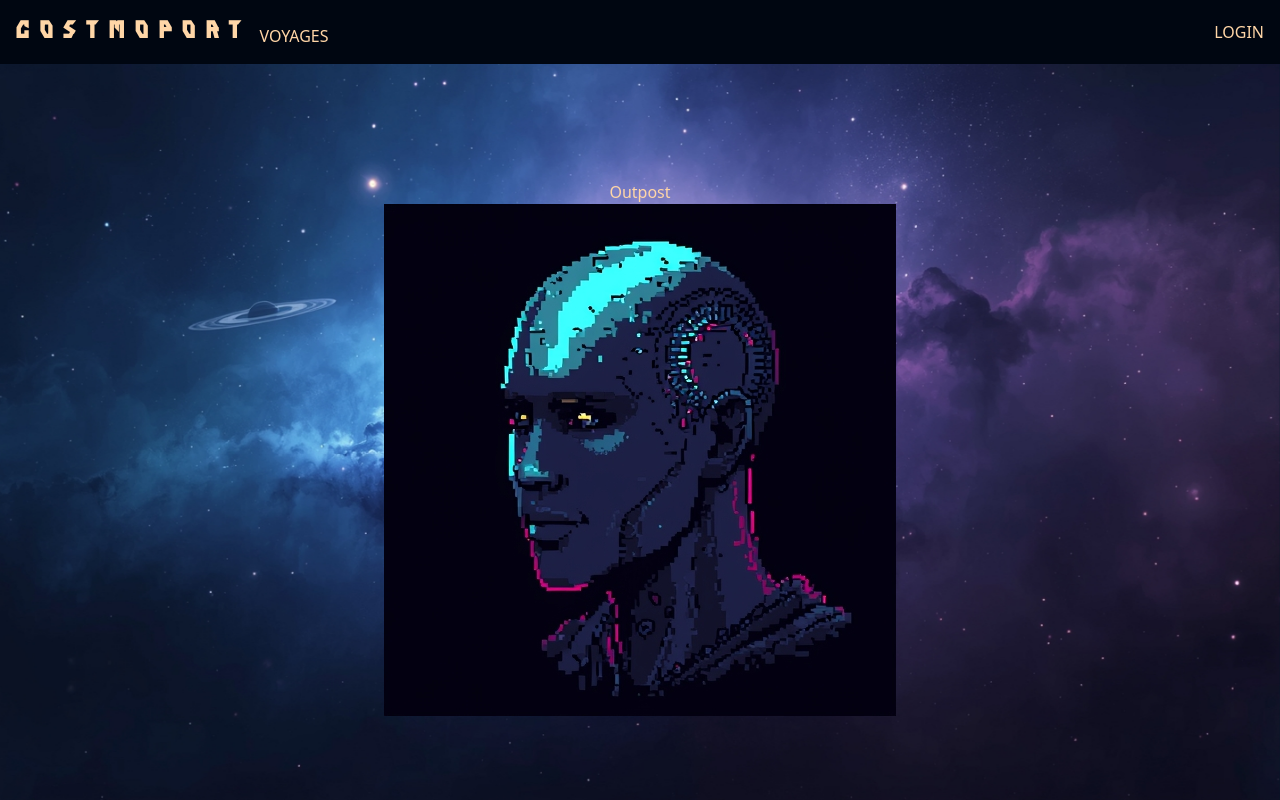
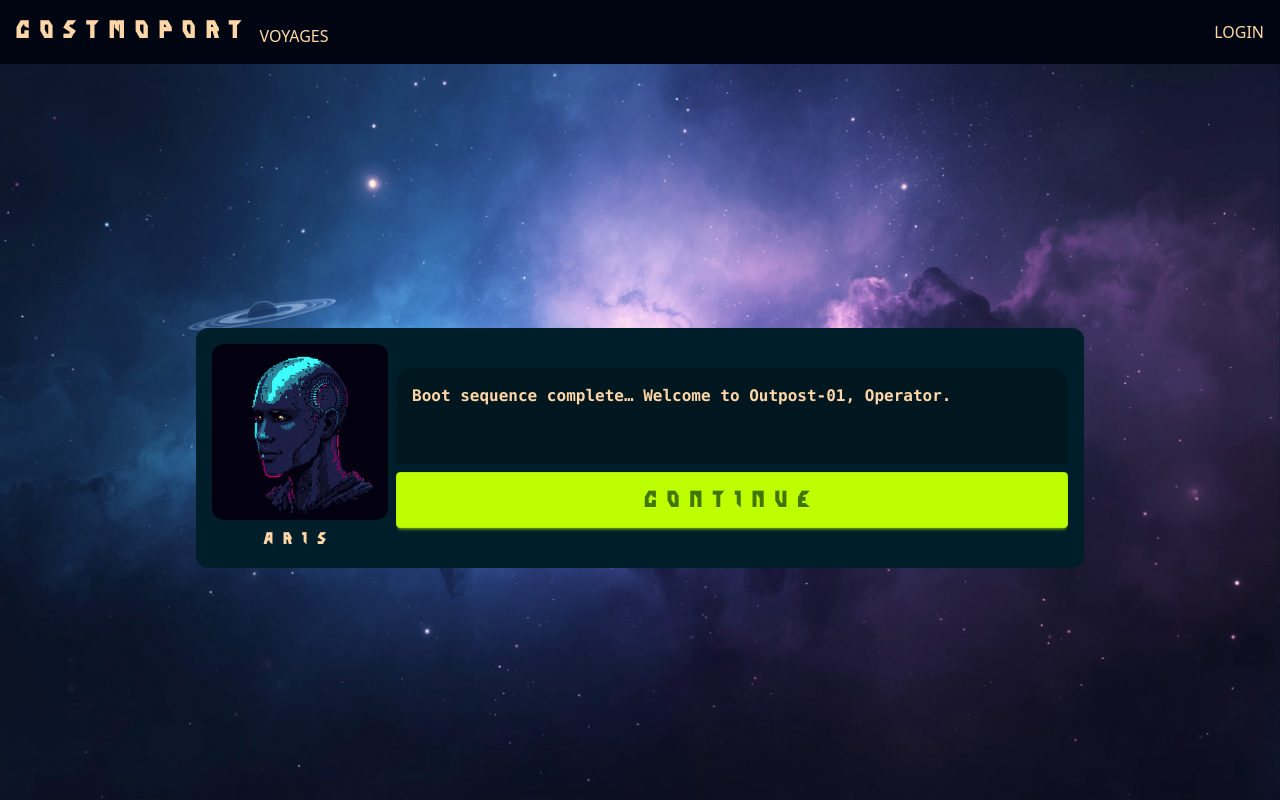
Before and after one commit to guitar6029/cosmoport, a Vue app in the folder client/: page /outpost in a window 1280 px wide. Built offline with nearby package versions, Linux system fonts and the light colour scheme; no server answers.

Commit message:
added Dialogue Ui

```diff
--- /dev/null
+++ b/client/src/store/useProfile.ts
@@ -0,0 +1,6 @@
+import { defineStore } from "pinia";
+
+export const useProfile = defineStore('profile', {
+  state: () => ({ initialized:false, seenIntro:false }),
+  /* bootstrap stays as you wrote earlier */
+})
--- /dev/null
+++ b/client/src/types/Dialogue.ts
@@ -0,0 +1,5 @@
+export type DialogueLine = {
+  name: string
+  portrait: string
+  text: string
+}
--- /dev/null
+++ b/client/src/ui/Dialogue.vue
@@ -0,0 +1,56 @@
+<script lang="ts" setup>
+import type { DialogueLine } from '../types/Dialogue';
+import { computed, ref } from 'vue'
+
+const props = defineProps<{ dialogues: readonly DialogueLine[] }>();
+const emits = defineEmits<{
+    (e: 'finish-dialogue'): void
+}>();
+
+const currentLine = ref(0)
+const currentDialogue = computed(() => props.dialogues[currentLine.value])
+
+const lastDialogue = computed(() => currentLine.value === props.dialogues.length - 1)
+
+function nextDialogueSequence() {
+    if (currentLine.value < props.dialogues.length - 1) {
+        currentLine.value += 1
+    }
+}
+
+function finishDialogue() {
+    // emit to parent
+    emits('finish-dialogue')
+}
+
+</script>
+
+<template>
+    <div class="flex items-center min-h-50 gap-2 bg-base-100 p-4 rounded-xl">
+        <!-- left side for image  -->
+        <div class="flex flex-col items-center gap-2">
+            <div class="w-44 h-44">
+                <img :src="currentDialogue?.portrait" :alt="currentDialogue?.name"
+                    class="w-full h-full object-cover rounded-xl" />
+            </div>
+            <p class="font-bold font-sci-fi">{{ currentDialogue?.name }}</p>
+        </div>
+
+        <!-- the rest is for the dialogue text -->
+        <div class="flex flex-col min-h-40 justify-around gap-2">
+            <!-- dialogue data -->
+            <div class="flex-1 w-full  lg:w-2xl bg-black/25 p-4 rounded-tl-2xl rounded-tr-2xl">
+                <p class=" font-bold font-mono">{{ currentDialogue?.text }}</p>
+            </div>
+            <!-- next button -->
+            <div class="flex flex-col items-center justify-center gap-2">
+                <button v-if="!lastDialogue" @click="nextDialogueSequence()"
+                    class="btn btn-xl w-full btn-primary font-sci-fi font-bold uppercase">Continue</button>
+                <button v-else @click="finishDialogue()"
+                    class="btn btn-xl w-full btn-primary font-sci-fi font-bold uppercase">Ok, got it.</button>
+
+            </div>
+        </div>
+
+    </div>
+</template>
--- /dev/null
+++ b/client/src/utils/dialogues/introOutpost.ts
@@ -0,0 +1,44 @@
+import { arisSprites } from "../sprites/arisSprites";
+
+export const introOutpost = [
+  {
+    name: "ARIS",
+    portrait: arisSprites.neutral,
+    text: "Boot sequence complete… Welcome to Outpost-01, Operator.",
+  },
+  {
+    name: "ARIS",
+    portrait: arisSprites.smile,
+    text: "I'm ARIS—your reconstruction guide. This is a concept simulation, not a full game.",
+  },
+  {
+    name: "ARIS",
+    portrait: arisSprites.talkA,
+    text: "We'll restore the outpost one system at a time. First, we need base materials.",
+  },
+  {
+    name: "ARIS",
+    portrait: arisSprites.concern,
+    text: "The core is idle. Without resources, nothing wakes up.",
+  },
+  {
+    name: "ARIS",
+    portrait: arisSprites.talkB,
+    text: "See the Resources panel? Try Mining Iron. I'll route it to your inventory.",
+  },
+  {
+    name: "ARIS",
+    portrait: arisSprites.neutral,
+    text: "Watch the HUD: Credits and totals update as you collect.",
+  },
+  {
+    name: "ARIS",
+    portrait: arisSprites.smile,
+    text: "Once you've got a stack, we'll look at auto-miners and upgrades.",
+  },
+  {
+    name: "ARIS",
+    portrait: arisSprites.glitch,
+    text: "Signal drift detected… don't worry—that's just the simulation boundaries.",
+  },
+] as const;
--- a/client/src/views/Outpost.vue
+++ b/client/src/views/Outpost.vue
@@ -1,8 +1,34 @@
-<script lang="ts" setup>
-import {arisSprites} from "../utils/sprites/arisSprites"
+<!-- OutpostView.vue (relevant parts) -->
+<script setup lang="ts">
+import { ref, onMounted, onBeforeUnmount } from 'vue'
+import { useProfile } from '../store/useProfile';
+import { introOutpost } from '../utils/dialogues/introOutpost';
+import DialogueBox from '../ui/Dialogue.vue';
+
+
+const profile = useProfile()
+const showIntro = ref(false)
+
+const finishIntro = () => {
+    profile.seenIntro = true
+    showIntro.value = false
+}
+
+const onKey = (e: KeyboardEvent) => {
+    if (!showIntro.value) return
+    if (e.key === 'Escape') finishIntro()
+}
+
+onMounted(() => {
+    if (!profile.seenIntro) showIntro.value = true
+    window.addEventListener('keydown', onKey)
+})
+onBeforeUnmount(() => window.removeEventListener('keydown', onKey))
 </script>
 
 <template>
-    <h1>Outpost</h1>
-    <img :src="arisSprites.neutral" alt="Face of Aris, our character, helper to the player ">
+    <main class="relative">
+        <!-- your outpost UI here -->
+        <DialogueBox  :dialogues="introOutpost" @finish-dialogue="finishIntro" />
+    </main>
 </template>
```
